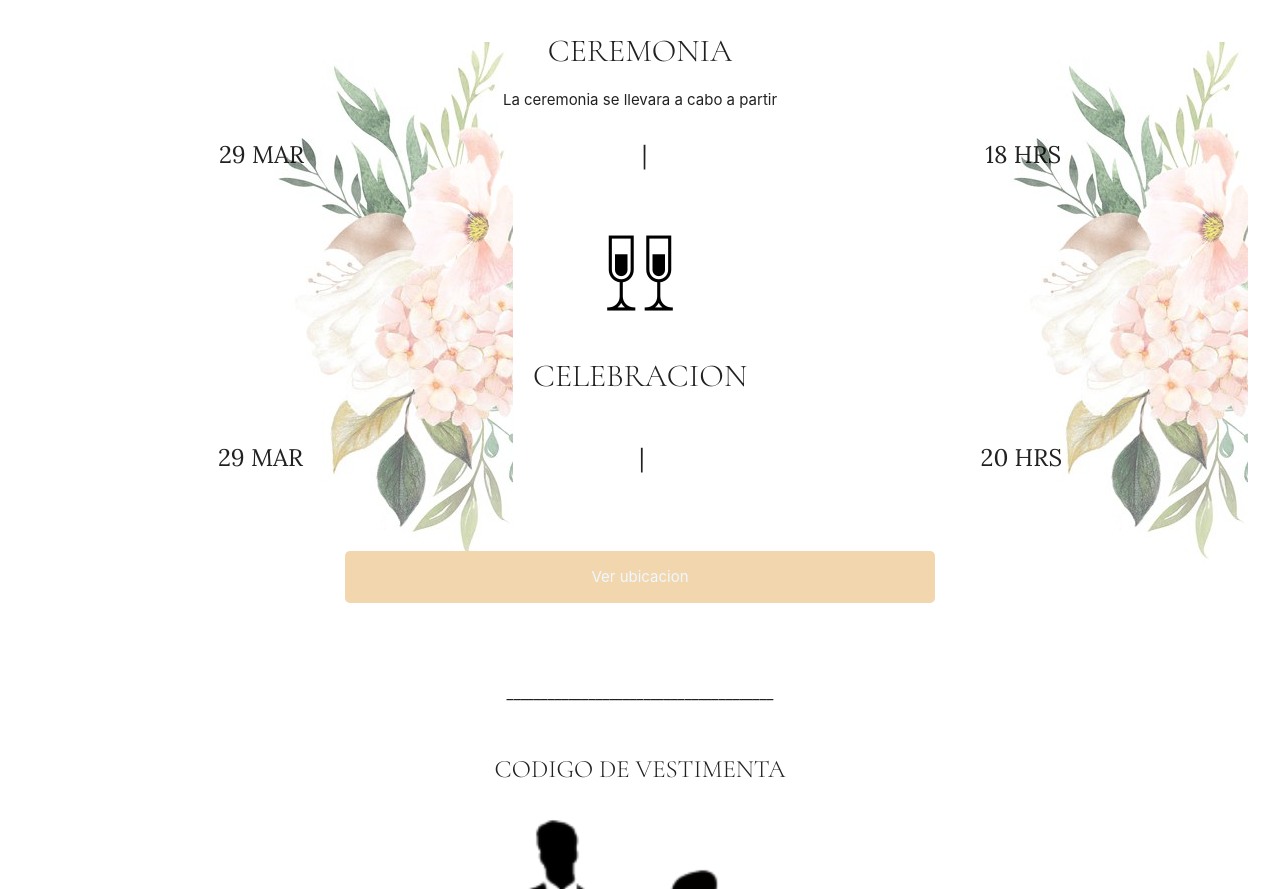
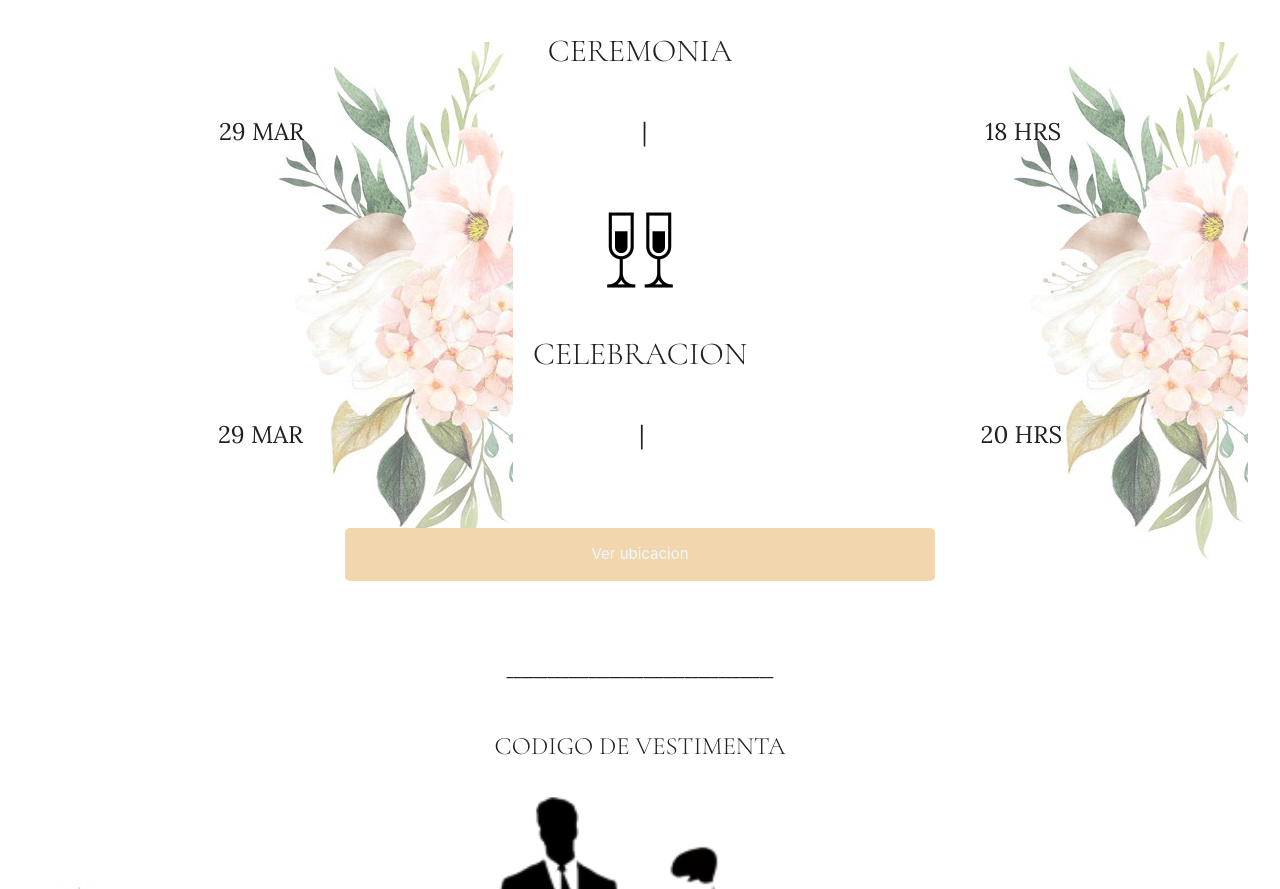
Before and after one commit to FranciscoRomero01/casamiento, a plain HTML site: page index.html in a window 1280 px wide. Shown: the part 2055-2944 px from the top of the page. Drawn offline with nearby package versions, Linux system fonts and the light colour scheme; a web font is replaced by a local one.

Commit message:
Add files via upload

```diff
--- a/index.html
+++ b/index.html
@@ -46,7 +46,6 @@
             <div id="ceremonia">
                 <img data-aos="fade-zoom" src="multimedia/icons/icons8-anillos-de-boda-100.png" alt="">
                 <h2 data-aos="fade-zoom">CEREMONIA</h2>
-                <p>La ceremonia se llevara a cabo a partir</p>
 
                 <div id="dia_hora">
                     <p data-aos="fade-right">29 MAR</p>
```
